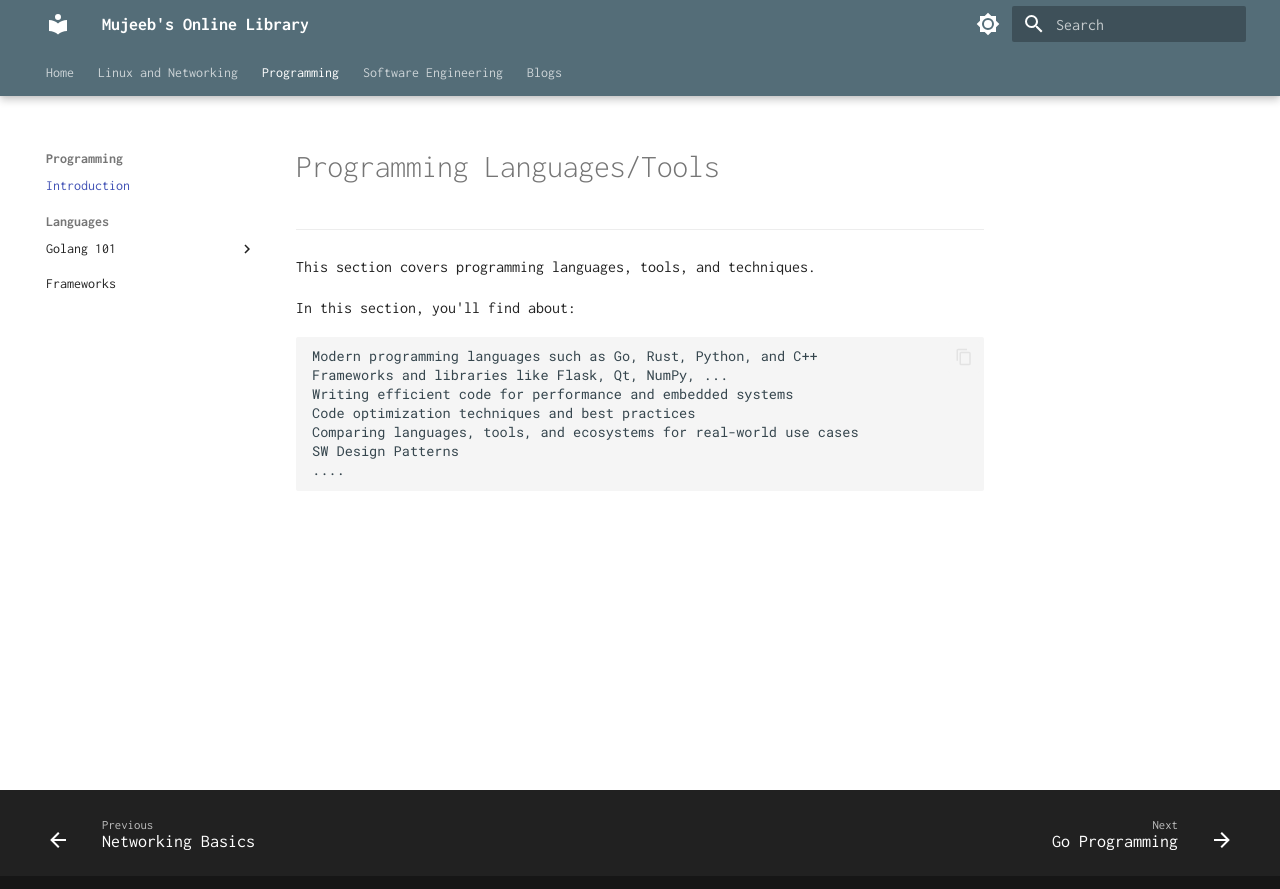
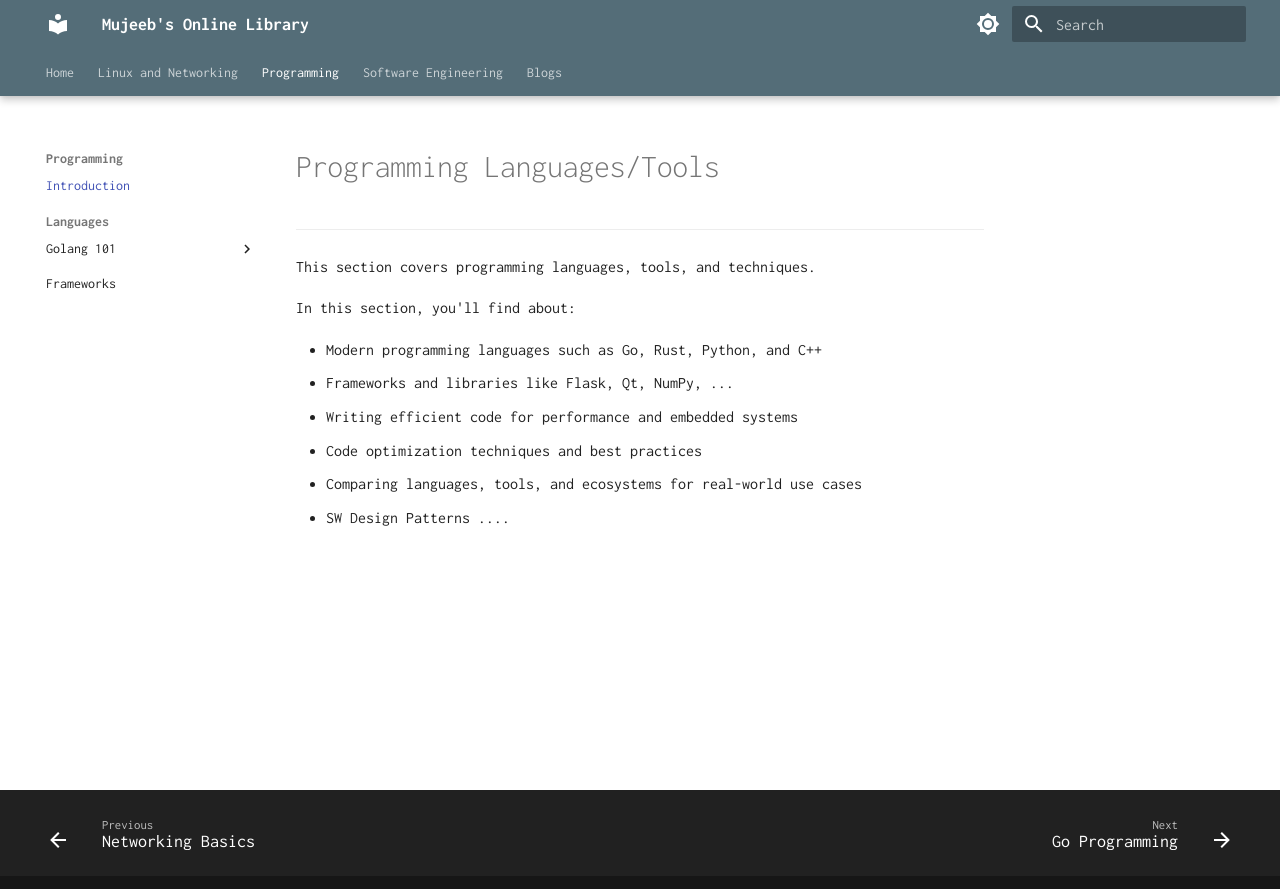
Before and after one commit to alohamujeeb/alohamujeeb.github.io, an MkDocs documentation site: the page built from docs/programming/introduction.md, in a window 1280 px wide. Shown: the top 889 px of the page. Built offline with MkDocs 1.6.1 and Material for MkDocs 9.7.7, drawn with Linux system fonts in a browser that asks for light colours.

Commit message:
files restructured

```diff
--- a/docs/programming/introduction.md
+++ b/docs/programming/introduction.md
@@ -5,10 +5,10 @@ This section covers programming languages, tools, and techniques.
 
 In this section, you'll find about:
 
-    Modern programming languages such as Go, Rust, Python, and C++
-    Frameworks and libraries like Flask, Qt, NumPy, ...
-    Writing efficient code for performance and embedded systems
-    Code optimization techniques and best practices
-    Comparing languages, tools, and ecosystems for real-world use cases
-    SW Design Patterns
-    ....
+- Modern programming languages such as Go, Rust, Python, and C++
+- Frameworks and libraries like Flask, Qt, NumPy, ...
+- Writing efficient code for performance and embedded systems
+- Code optimization techniques and best practices
+- Comparing languages, tools, and ecosystems for real-world use cases
+- SW Design Patterns
+....
```
Also changed, not shown: docs/linux/introduction.md (+7 -6 lines), docs/sweng/introduction.md (+5 -4 lines).
